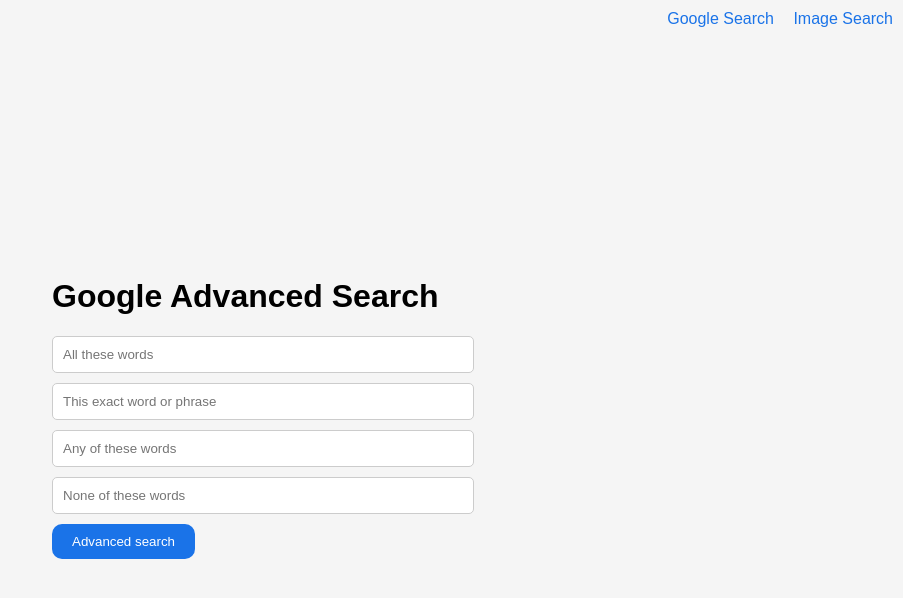
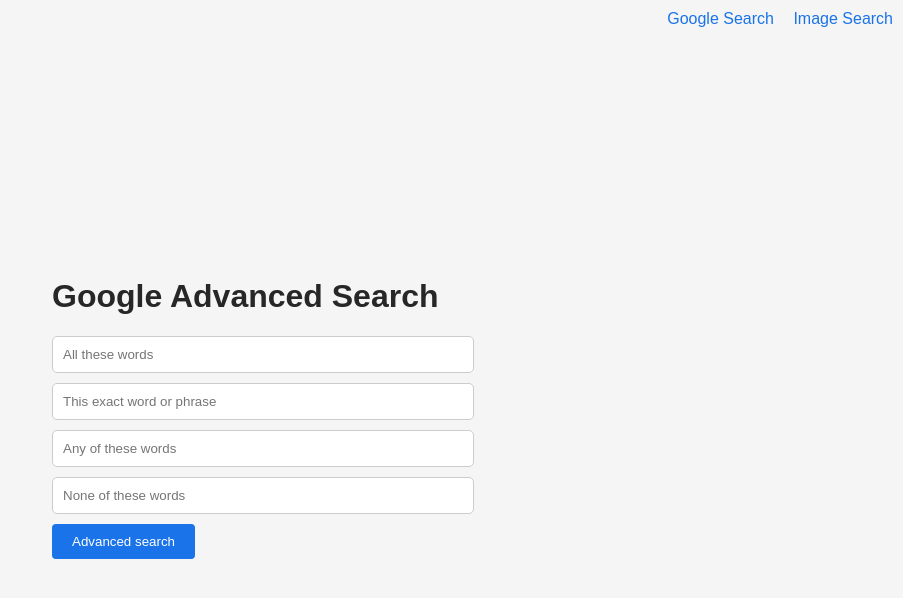
Before and after one commit to Anaromao01/HarvardX-CS50W, a plain HTML site: page advanced.html in a window 1280 px wide. Shown: the whole page, without its empty margins (377-1280 px from the left). Drawn offline with Linux system fonts and the light colour scheme.

Commit message:
update- H1 color

```diff
--- a/advanced.html
+++ b/advanced.html
@@ -13,6 +13,9 @@
             align-items: center;
             height: 100vh;
         }
+        h1{
+            color: #282727;
+        }
         .top-links {
             position: absolute;
             top: 10px;
@@ -25,7 +28,7 @@
         }
         .top-links a:hover {
             color: #0f59d1;
-            border-radius: 10px;
+            border-radius: 4px;
             border:1px solid;
             padding: 8px;
         }
@@ -44,7 +47,7 @@
             background-color: #1a73e8;
             color: white;
             border: none;
-            border-radius: 10px;
+            border-radius: 4px;
             cursor: pointer;
             display: flex;
 
```
Also changed, not shown: images.html (+4 -1 lines), index.html (+5 -2 lines).
